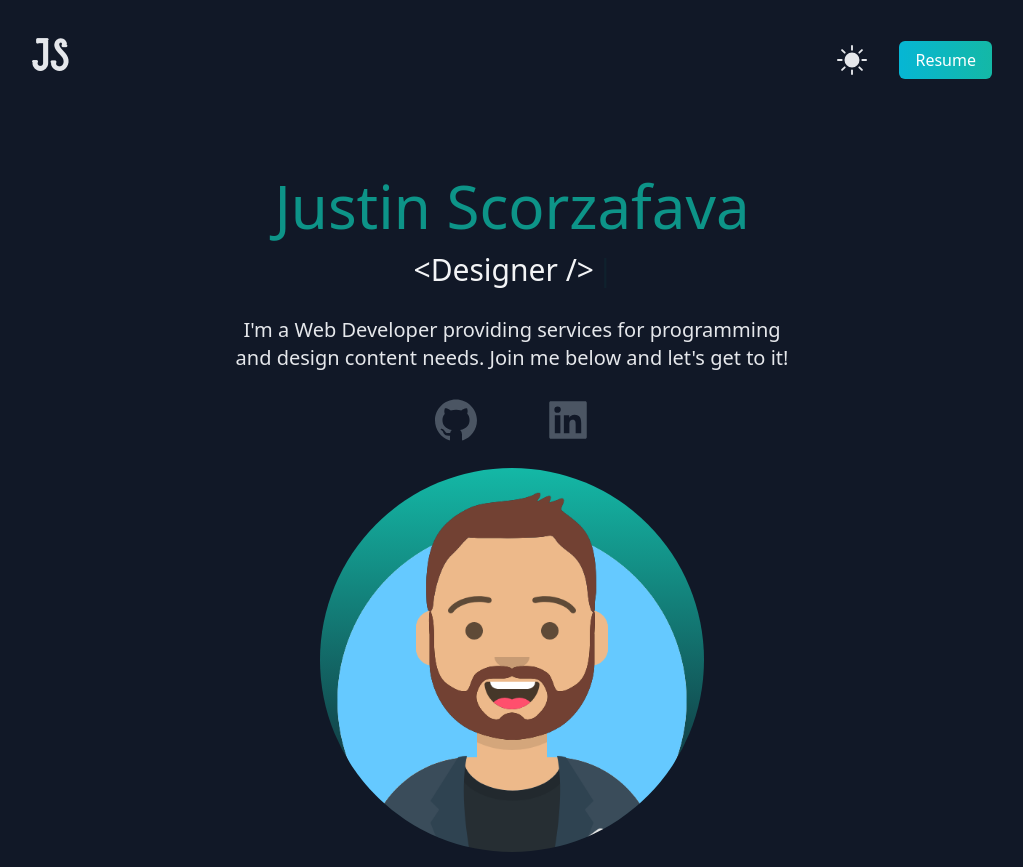
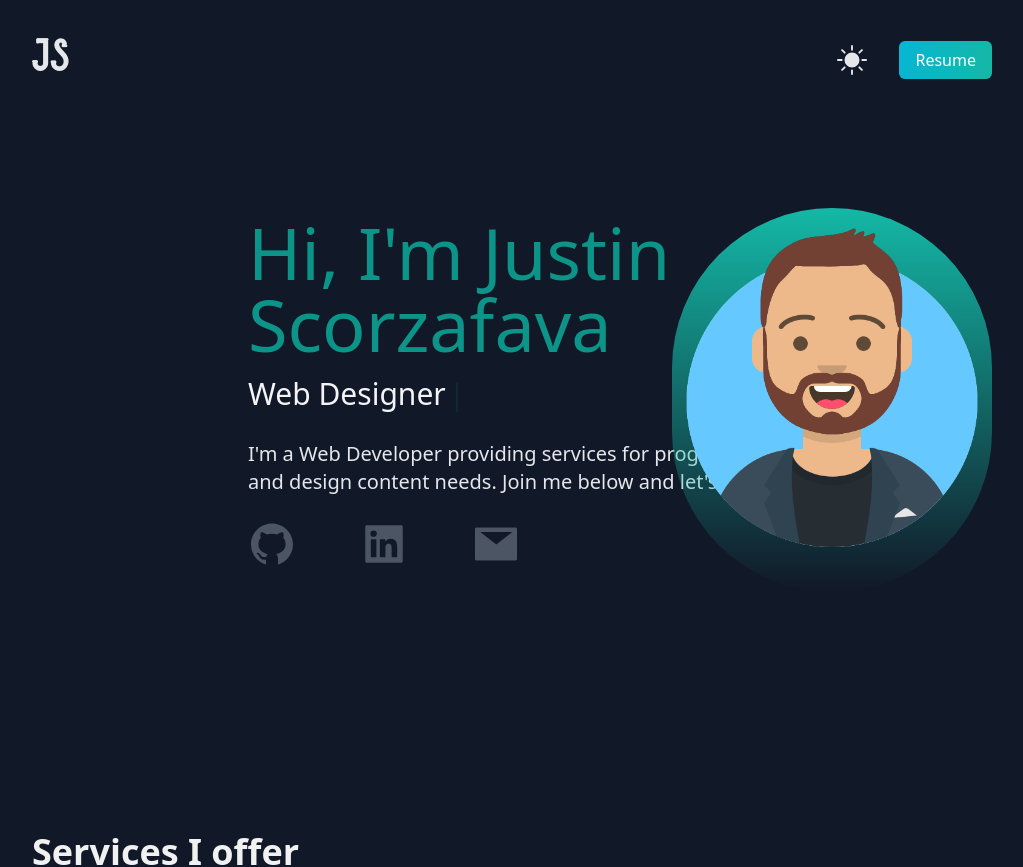
Before and after one commit to Jscorz/Portfolio-React-Tailwind, a Next.js app: page / in a window 1280 px wide. Shown: the top 867 px of the page, without its empty margins (128-1151 px from the left). Built offline with nearby package versions, Linux system fonts and the light colour scheme.

Commit message:
added id=contact for contact component and referenced it in the mail icon anchor tag so that when a user clicks it, it will scroll to contact section/also adjusted hero section to be displayed flex-row instead of flex-col on lg and xl screens and the display looks better

```diff
--- a/components/Contact.js
+++ b/components/Contact.js
@@ -4,7 +4,7 @@ import { motion } from "framer-motion";
 
 const Contact = () => {
 	return (
-		<section className='pb-5'>
+		<section id='contact' className='pb-5'>
 			<div className='shadow-xl border border-gray-400 rounded-md flex justify-center overflow-hidden'>
 				<div className='flex flex-col justify-center mx-auto lg:w-[40%]'>
 					<div className='p-5 md:p-8 lg:p-12'>
--- a/components/Hero.js
+++ b/components/Hero.js
@@ -9,7 +9,7 @@ import { motion } from "framer-motion";
 const Hero = () => {
 	const [delayHasPassed, setDelayHasPassed] = useState(false);
 	const [text, count] = useTypewriter({
-		words: ["<Developer />", "<Designer />", "Guy-Who-Loves-Coffee.jsx"],
+		words: ["Full-Stack Developer", "Web Designer", "Guy Who Loves Coffee"],
 		loop: true,
 		delaySpeed: 2000,
 	});
@@ -21,10 +21,10 @@ const Hero = () => {
 	});
 
 	return (
-		<div>
-			<div className='text-center px-10'>
-				<h2 className='text-5xl py-2 text-teal-600 font-medium md:text-6xl'>
-					Justin Scorzafava
+		<div className='lg:flex lg:items-center lg:justify-center lg:py-10'>
+			<div className='text-center px-10 lg:flex lg:flex-col lg:items-start lg:text-left lg:translate-x-20 xl:translate-x-44'>
+				<h2 className='text-5xl py-2 text-teal-600 font-medium md:text-6xl lg:text-7xl lg:max-w-2xl'>
+					Hi, I'm Justin Scorzafava
 				</h2>
 
 				<div className={delayHasPassed ? "" : "p-6 md:p-[1.65rem]"}>
@@ -41,11 +41,10 @@ const Hero = () => {
 					)}
 				</div>
 
-				<p className='text-md pt-5 leading-8 text-gray-800 md:text-xl max-w-xl mx-auto dark:text-gray-200'>
+				<p className='text-md pt-5 leading-8 text-gray-800 md:text-xl max-w-xl mx-auto dark:text-gray-200 lg:mx-0 lg:text-left'>
 					I'm a Web Developer providing services for programming and design content needs.
 					Join me below and let's get to it!
 				</p>
-			</div>
 				<div className='text-5xl flex justify-center gap-16 py-6 text-gray-600'>
 					<a
 						className='hover:text-teal-600 transition-all'
@@ -61,8 +60,12 @@ const Hero = () => {
 					>
 						<AiFillLinkedin />
 					</a>
-				{/* <AiFillMail /> */}
+					<a className='hover:text-teal-600 transition-all' href='#contact'>
+						<AiFillMail />
+					</a>
 				</div>
+			</div>
+
 			<div className='relative mx-auto bg-gradient-to-b from-teal-500 rounded-full w-80 h-80 overflow-hidden md:h-96 md:w-96'>
 				<Image src={justindev} />
 			</div>
```
Lines whose indentation alone changed are shown as unchanged.
